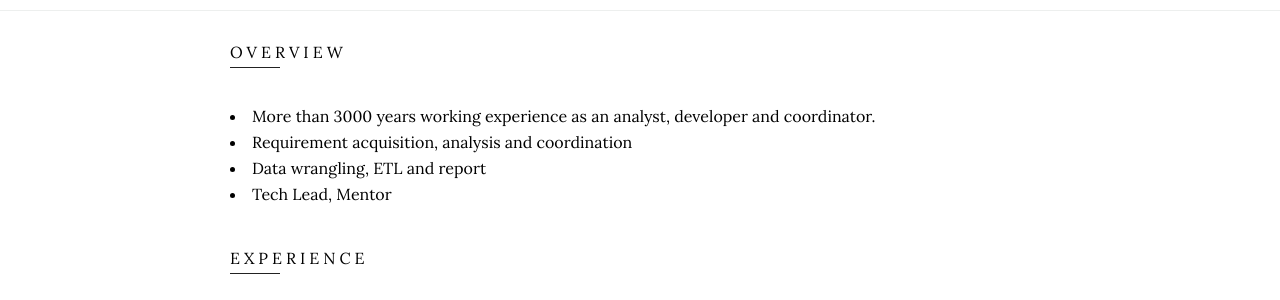
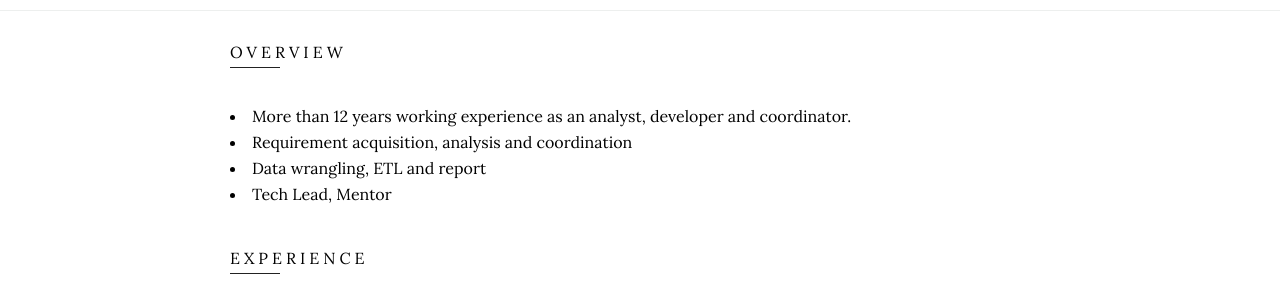
Before and after one commit to renjieliu/renjieliu.github.io, a Jekyll site: the page built from index.html, in a window 1280 px wide. Shown: the part 242-542 px from the top of the page. Built offline with Jekyll 4.4.1, drawn with Linux system fonts in a browser that asks for light colours.

Commit message:
Update overview.yml

```diff
--- a/_data/overview.yml
+++ b/_data/overview.yml
@@ -1,5 +1,5 @@
 toc:
-  - title: More than 3000 years working experience as an analyst, developer and coordinator.
+  - title: More than 12 years working experience as an analyst, developer and coordinator.
   - title: Requirement acquisition, analysis and coordination
   - title: Data wrangling, ETL and report
   - title: Tech Lead, Mentor
```
